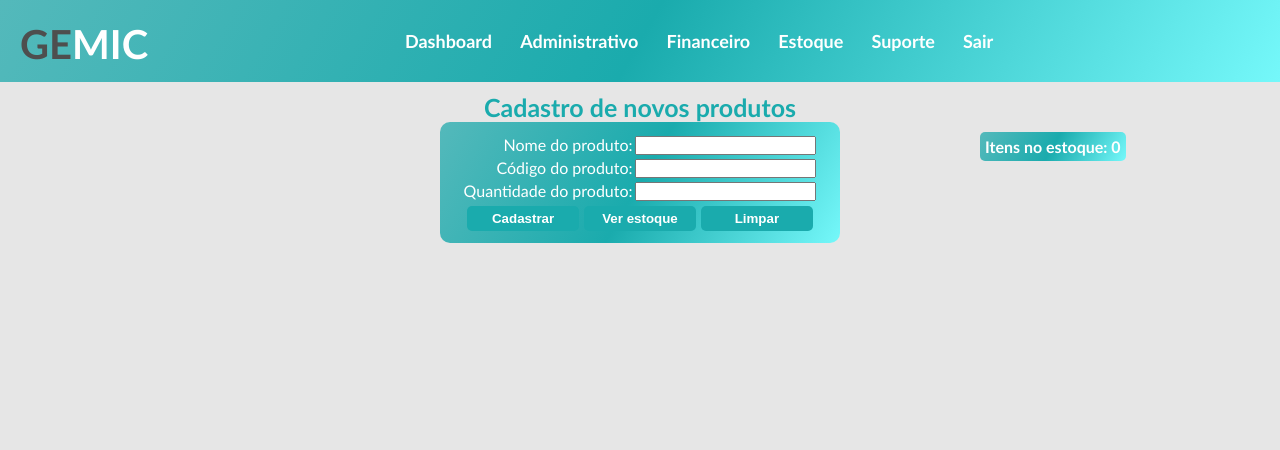
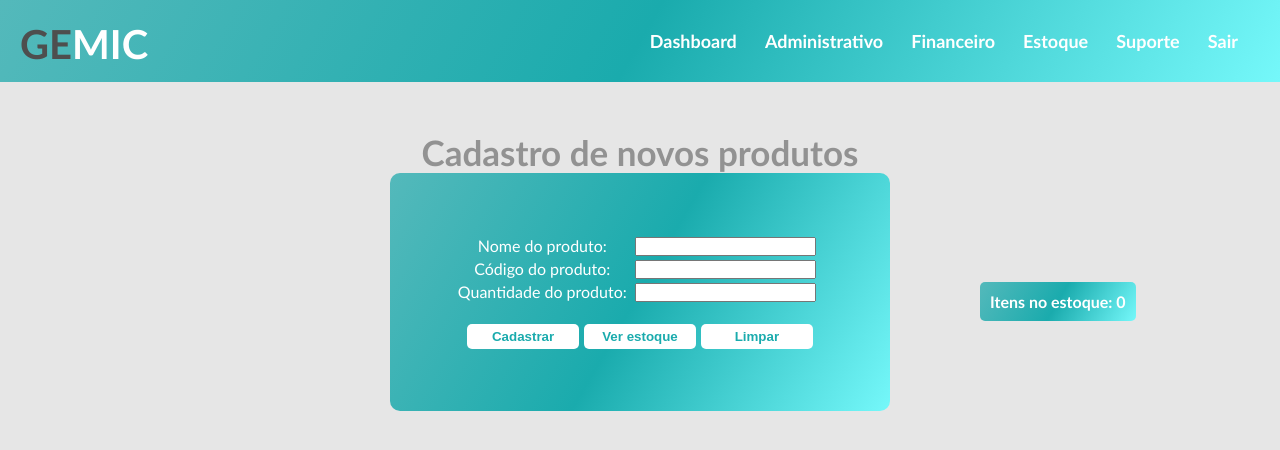
Before and after one commit to johnleles/gemic, a PHP site: page /estoque.html in a window 1280 px wide. Shown: the top 450 px of the page. Run offline with PHP 8.4, Linux system fonts and the light colour scheme.

Commit message:
mudança na tabela estoque

```diff
--- a/css/estilo.css
+++ b/css/estilo.css
@@ -31,7 +31,7 @@ body {
 
 #area-menu {
     padding: 10px;
-    text-align: center;
+    text-align: right;
 }
 
 /*
@@ -265,35 +265,35 @@ background: linear-gradient(120deg, #54B9BB, #1AABAD, #75F8FA);
 /*background-color: white; rgb(213,97,100);*/
 border-radius: 10px;
 color:white;
-padding:10px;
-width:400px;
+padding:60px;
+width:500px;
 margin:auto;
-margin-top: 10px;
+margin-top: 30px;
 }
 
 caption {
     color:rgb(213,97,100);
     font-weight: bold;
-    font-size: 25px;
+    font-size: 35px;
 }
 
 caption{
-    color: #1AABAD;
+    color: #929292;
 }
 
 .alinharRotulos {
-    text-align: right;
+    text-align: center;
 }
 .alinhaBtns {
     width:30%;
     /*background: linear-gradient(120deg, #54B9BB, #1AABAD, #75F8FA);*/
-    background-color: #1AABAD;
-    color:white;
-    border:0px;
+    background-color: white;
+    color:#1AABAD;
+    border:20px;
     padding:5px;
     border-radius: 5px;
     cursor: pointer;
-    margin-top: 3px;
+    margin-top: 20px;
     font-weight: 700;
 }
 
@@ -305,8 +305,8 @@ caption{
 .armazenamento p{
     display: inline;
     position: absolute;
-    margin-top: 50px;
-    padding: 5px;
+    margin-top: 200px;
+    padding: 10px;
     background: linear-gradient(120deg, #54B9BB, #1AABAD, #75F8FA);
     border-radius: 5px;
     font-weight: 700;
--- a/estilomain.css
+++ b/estilomain.css
@@ -262,6 +262,3 @@ ul {
     color: #24262b;
     background-color: #fff;
 }
-
-
-/* Deixando a pagina responsiva */
--- a/estoque.html
+++ b/estoque.html
@@ -36,7 +36,7 @@
     <!--Formulário: Nome, código e quantidade de produtos-->
     <form>
         <table>
-            <caption>Cadastro de novos produtos</caption>
+            <caption>Cadastro de novos produtos</caption><br>
             <!--Nome do produto-->
             <tr>
                 <td class="alinharRotulos">Nome do produto:</td>
--- a/verEstoque.html
+++ b/verEstoque.html
@@ -6,7 +6,10 @@
     <meta name="viewport" content="width=device-width, initial-scale=1.0">
     <meta http-equiv="X-UA-Compatible" content="ie=edge">
     <title>Document</title>
+     <!--favicon -->
+     <link href="favicon.svg" rel="icon" type="image/svg">
     <script src="js/estoque.js"></script>
+
 </head>
 
 <body onload="listarEstoque()">
```
